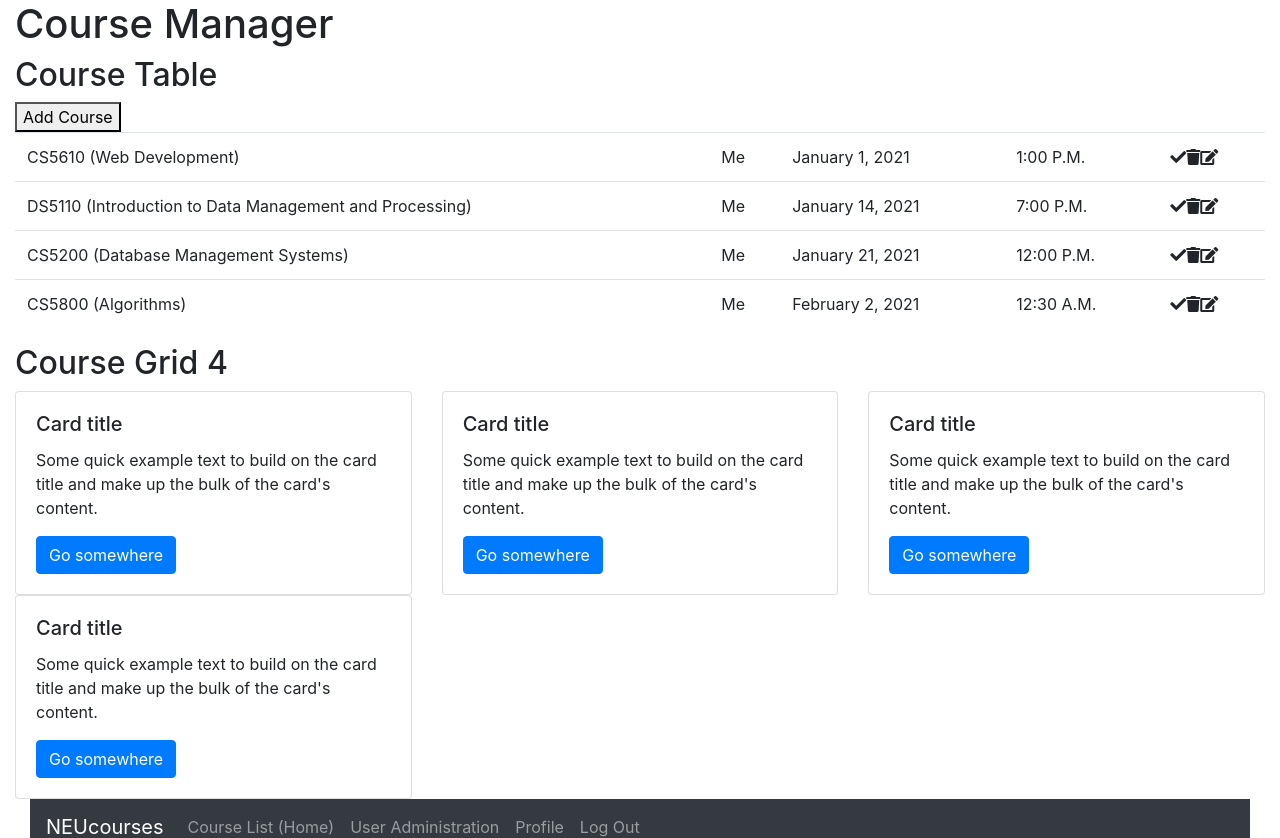
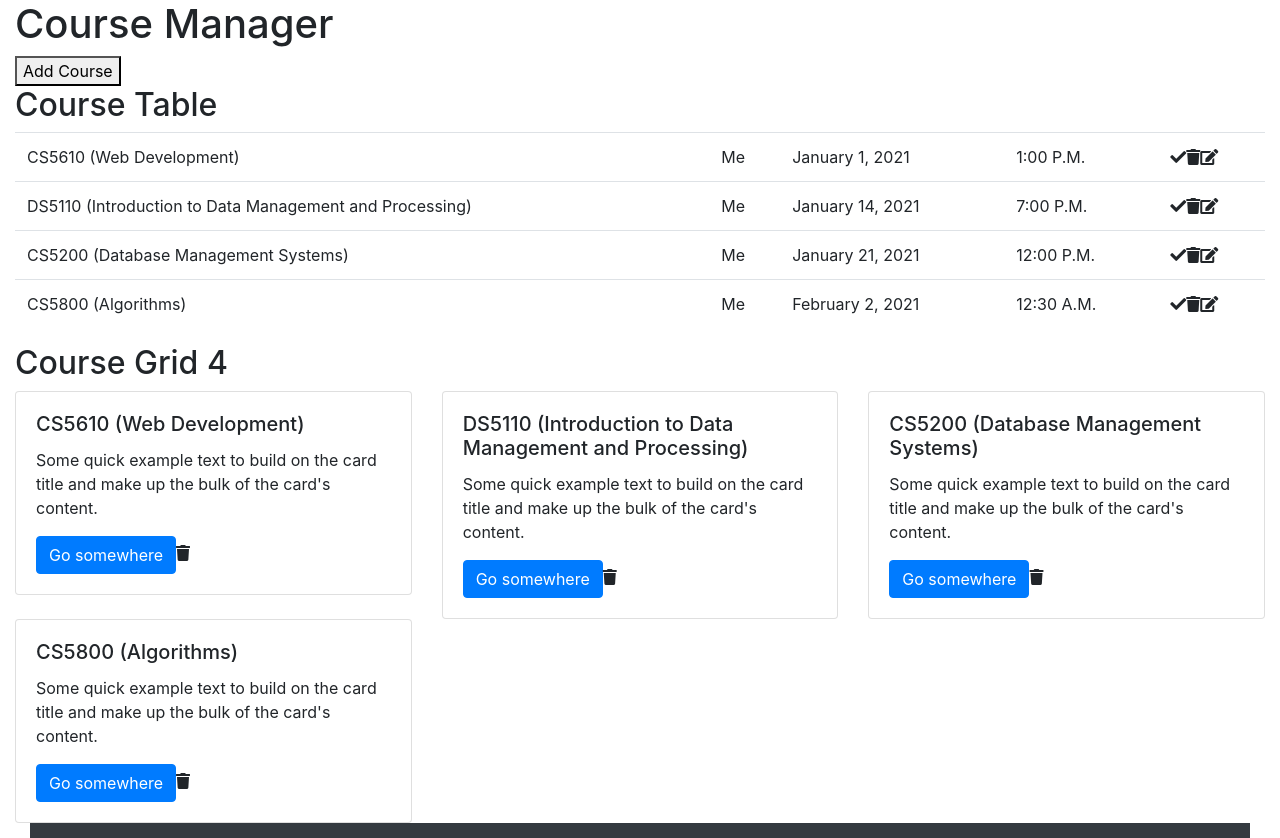
Before and after one commit to salehi-s/wbdv-sp21-sina-salehi-client-react, a React (Create React App) app in the folder wbdv-sp21-sina-salehi-client-react/: page /courses/table in a window 1280 px wide. Shown: the top 838 px of the page. Built offline with nearby package versions, Linux system fonts and the light colour scheme.

Commit message:
Add functionality to Delete Course icon in each table row in CourseTable

```diff
--- a/wbdv-sp21-sina-salehi-client-react/src/components/course-card.js
+++ b/wbdv-sp21-sina-salehi-client-react/src/components/course-card.js
@@ -1,12 +1,16 @@
 import React from 'react'
 
-<div className = "col-4">
-                 <div className="card">
-                                <div className="card-body">
-                                               <h5 className="card-title">Card title</h5>
-<p className="card-text">Some quick example text to build on the card title and
-    make up the bulk of the card's content.</p>
-<a href="#" className="btn btn-primary">Go somewhere</a>
-</div>
-</div>
-</div>
+const CourseCard = ({course}) =>
+    <div className = "col-4">
+        <div className = "card">
+            <div className = "card-body">
+                <h5 className = "card-title">{course.title}</h5>
+                <p className = "card-text">Some quick example text to build on the card title and
+                    make up the bulk of the card's content.</p>
+                <a href = "#" className = "btn btn-primary">Go somewhere</a>
+                <i className = "fas fa-trash"></i>
+            </div>
+        </div>
+    </div>
+
+export default CourseCard
--- a/wbdv-sp21-sina-salehi-client-react/src/components/course-grid.js
+++ b/wbdv-sp21-sina-salehi-client-react/src/components/course-grid.js
@@ -1,4 +1,5 @@
 import React from 'react'
+import CourseCard from "./course-card";
 
 const CourseGrid = ({courses}) =>
     <div>
@@ -6,16 +7,7 @@ const CourseGrid = ({courses}) =>
         <div className = "row">
         {
             courses.map(course =>
-                        <div className = "col-4">
-                            <div className="card">
-                                <div className="card-body">
-                                    <h5 className="card-title">Card title</h5>
-                                    <p className="card-text">Some quick example text to build on the card title and
-                                        make up the bulk of the card's content.</p>
-                                    <a href="#" className="btn btn-primary">Go somewhere</a>
-                                </div>
-                            </div>
-                        </div>
+                <CourseCard course = {course}/>
             )
         }
         </div>
--- a/wbdv-sp21-sina-salehi-client-react/src/components/course-manager.js
+++ b/wbdv-sp21-sina-salehi-client-react/src/components/course-manager.js
@@ -32,12 +32,30 @@ class CourseManager extends React.Component {
             }
         ]
     }
+
+    addCourse = () => {
+        const newCourse = {
+            title: "New Course",
+            owner: "New Owner",
+            lastModified: "Never",
+            time: "Now"
+        }
+        this.state.courses.push(newCourse)
+        this.setState(this.state)
+    }
+
+    deleteCourse = (courseToDelete) => {
+        const newCourses = this.state.courses.filter(course => course !== courseToDelete)
+        this.setState({courses: newCourses})
+    }
+
     render() {
         return(
             <div>
                 <h1>Course Manager</h1>
-                <CourseTable courses = {this.state.courses}/>
-                <CourseGrid courses = {this.state.courses}/>
+                <button onClick = {this.addCourse}>Add Course</button>
+                <CourseTable deleteCourse = {this.deleteCourse} courses = {this.state.courses}/>
+                <CourseGrid deleteCourse = {this.deleteCourse} courses = {this.state.courses}/>
                 <CourseEditor/>
             </div>
         )
--- a/wbdv-sp21-sina-salehi-client-react/src/components/course-row.js
+++ b/wbdv-sp21-sina-salehi-client-react/src/components/course-row.js
@@ -1,6 +1,6 @@
 import React from 'react'
 
-const CourseRow = ({title, owner, lastModified, time}) =>
+const CourseRow = ({title, owner, lastModified, time, deleteCourse, course}) =>
     <tr>
         <td>{title}</td>
         <td>{owner}</td>
@@ -8,7 +8,7 @@ const CourseRow = ({title, owner, lastModified, time}) =>
         <td>{time}</td>
         <td>
             <i className = "fas fa-check"></i>
-            <i className = "fas fa-trash"></i>
+            <i onClick = {() => deleteCourse(course)} className = "fas fa-trash"></i>
             <i className = "fas fa-edit"></i>
         </td>
     </tr>
--- a/wbdv-sp21-sina-salehi-client-react/src/components/course-table.js
+++ b/wbdv-sp21-sina-salehi-client-react/src/components/course-table.js
@@ -8,28 +8,18 @@ export default class CourseTable
         super(props)
     }
 
-    addCourse = () => {
-        const newCourse = {
-            title: "New Course",
-            owner: "New Owner",
-            lastModified: "Never",
-            time: "Now"
-        }
-        this.state.courses.push(newCourse)
-        this.setState(this.state)
-    }
-
     render() {
         return(
             <div>
                 <h2>Course Table</h2>
-                <button onClick = {this.addCourse}>Add Course</button>
                 <table className = "table">
                     <tbody>
                         {
                             this.props.courses.map((course, index) =>
                                              <CourseRow
+                                                 deleteCourse = {this.props.deleteCourse}
                                                  key = {index}
+                                                 course = {course}
                                                  title = {course.title}
                                                  owner = {course.owner}
                                                  lastModified = {course.lastModified}
```
